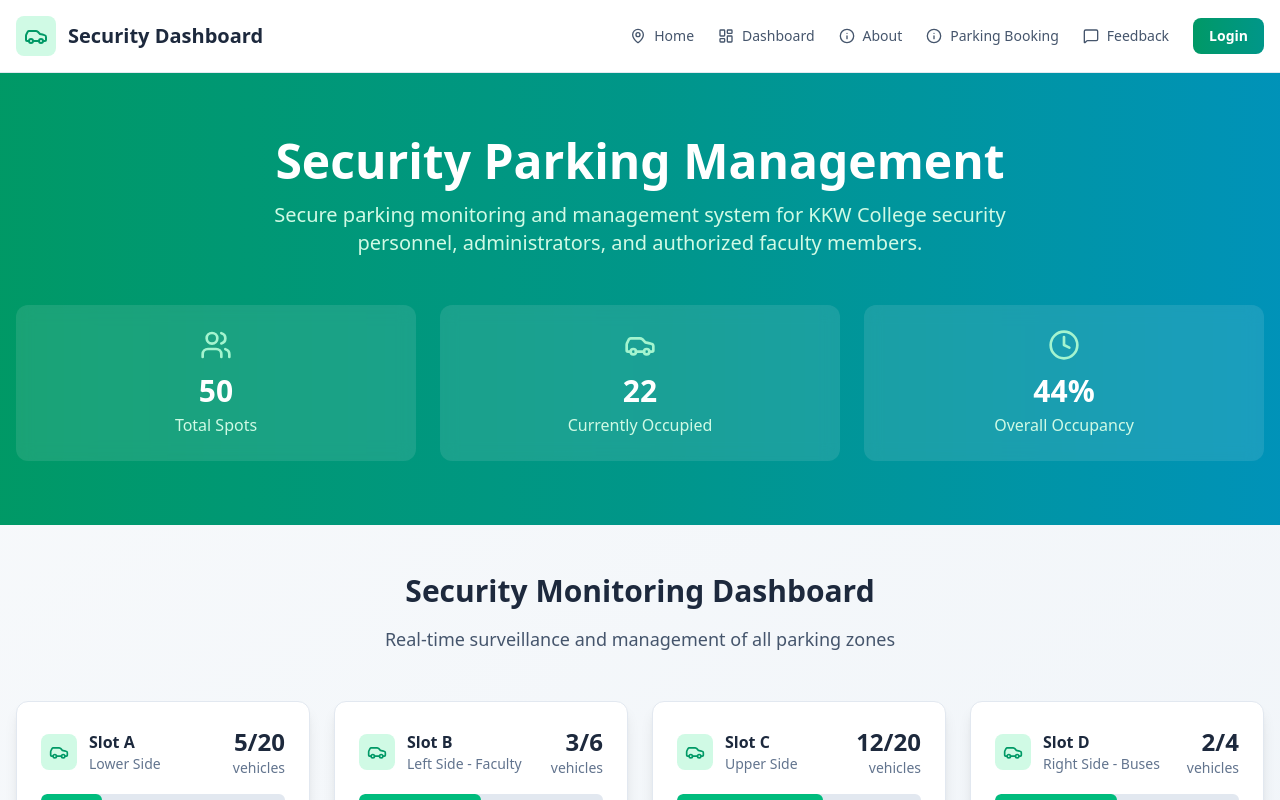
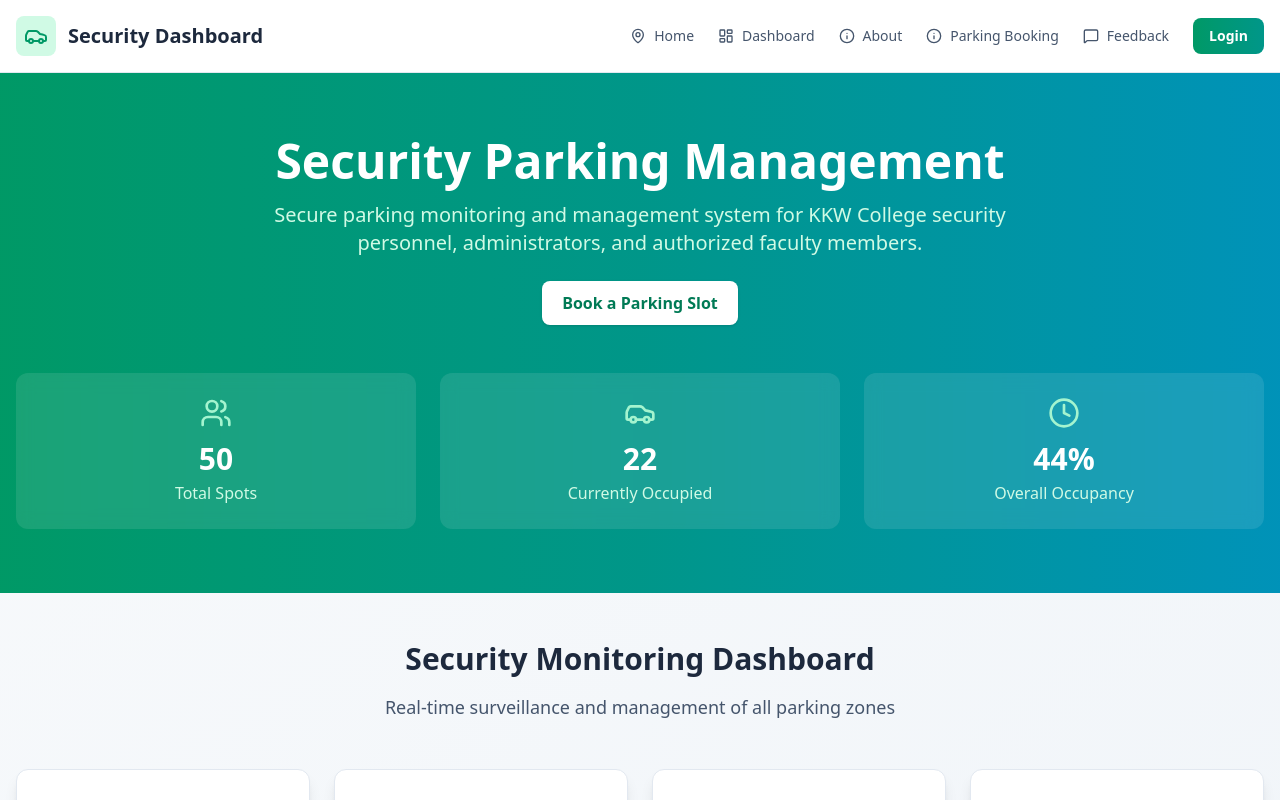
Before and after one commit to anup4747/kkw-web-park, a Next.js app in the folder client/: page / in a window 1280 px wide. Shown: the top 800 px of the page. Built offline with nearby package versions, Linux system fonts and the light colour scheme.

Commit message:
changes in home page

```diff
--- a/client/src/app/page.tsx
+++ b/client/src/app/page.tsx
@@ -1,6 +1,7 @@
 "use client";
 
 import { useState } from "react";
+import Link from "next/link";
 import { Car, MapPin, Clock, Users, AlertCircle, CheckCircle } from "lucide-react";
 import { Slot } from "@/types/types";
 
@@ -125,6 +126,11 @@ export default function Home() {
                 </p>
               </>
             )}
+            <div className="mt-6">
+              <Link href="/booking/faculties" className="inline-block bg-white text-emerald-700 font-semibold px-5 py-2.5 rounded-lg shadow-sm hover:shadow-md hover:bg-emerald-50 transition-all duration-200">
+                Book a Parking Slot
+              </Link>
+            </div>
           </div>
 
           <div className="grid grid-cols-1 sm:grid-cols-2 lg:grid-cols-3 gap-4 md:gap-6 text-center">
```
